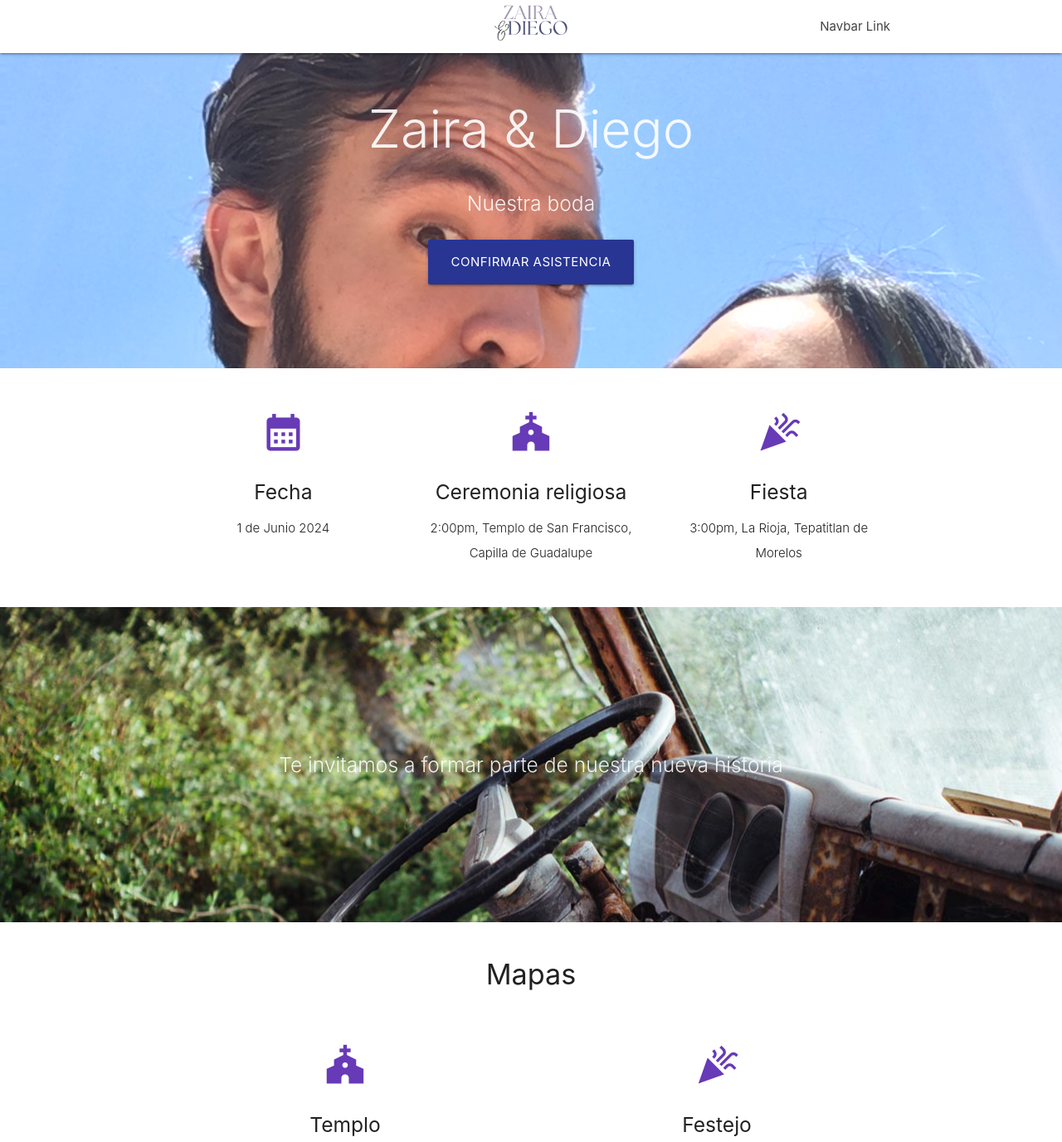
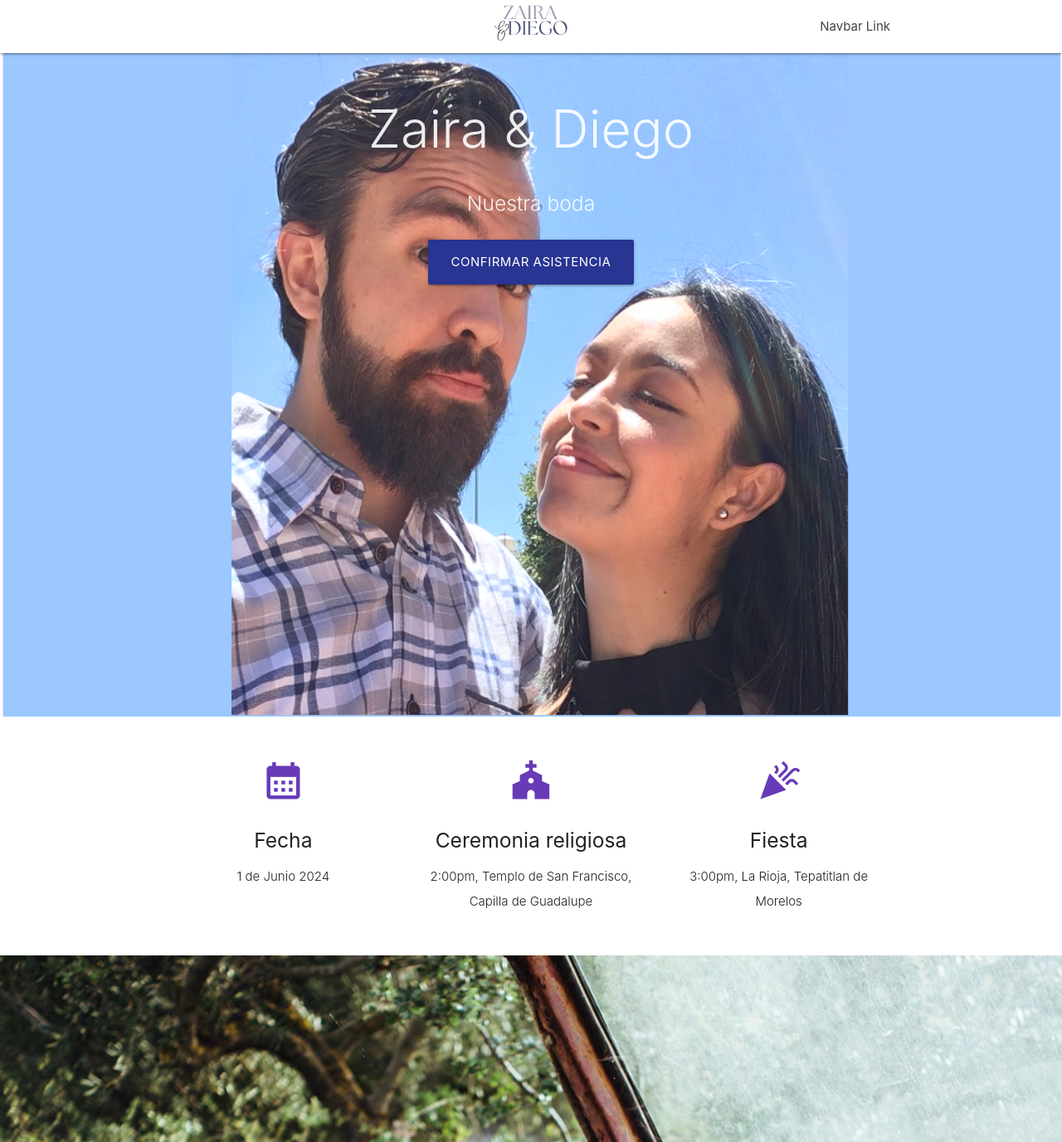
Before and after one commit to Diego448/wedding_control, a Flask app: page / in a window 1280 px wide. Shown: the top 1377 px of the page at 83% size. Run offline with Flask 3, Linux system fonts and the light colour scheme; some libraries are stand-ins or nearby versions.

Commit message:
Fixing navbar and image

```diff
--- a/static/css/style.css
+++ b/static/css/style.css
@@ -22,8 +22,9 @@ p {
 .parallax-container {
   min-height: 380px;
   line-height: 0;
-  height: auto;
+  height: 800px;
   color: rgba(255,255,255,.9);
+  max-zoom: 50%;
 }
   .parallax-container .section {
     width: 100%;
--- a/templates/parallax-template/index.html
+++ b/templates/parallax-template/index.html
@@ -11,7 +11,7 @@
   <link href={{ url_for('static', filename='css/style.css') }} type="text/css" rel="stylesheet" media="screen,projection"/>
 </head>
 <body>
-
+  <div class="navbar-fixed">
     <nav class="white" role="navigation" >
       <div class="nav-wrapper container" >
 
@@ -27,6 +27,7 @@
         <a href="#" data-target="nav-mobile" class="sidenav-trigger"><i class="material-icons indigo-text text-darken-3">menu</i></a>
       </div>
     </nav>
+  </div>
 
   <div id="index-banner" class="parallax-container">
     <div class="section no-pad-bot">
@@ -43,7 +44,7 @@
 
       </div>
     </div>
-    <div class="parallax"><img width="100%" src="{{ url_for('static', filename='background1.jpg') }}" alt="Unsplashed background img 1"></div>
+    <div class="parallax"><img width="100%" src="{{ url_for('static', filename='ZyDbg1.png') }}" alt="Unsplashed background img 1"></div>
   </div>
 
 
```
Also changed, not shown: static/ZyDbg1.png (added). Lines whose indentation alone changed are shown as unchanged.
